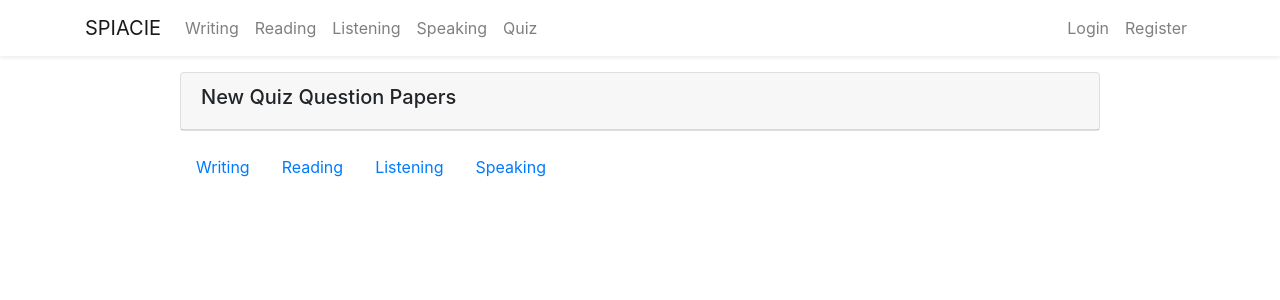
After one commit to Bevanwhite/IELTS_Question_paper_2, a Flask app: page /quiz/speak in a window 1280 px wide. The commit adds this page. Shown: the top 300 px of the page. Run offline with Flask 2, Linux system fonts and the light colour scheme; data that the repository does not hold is empty; parts of the project's set-up code (start-up, migrations or seed data) failed here and were passed over; some libraries are stand-ins or nearby versions.

Commit message:
quiz creation and view is done now have create the view of the question

```diff
--- a/flaskblog/__init__.py
+++ b/flaskblog/__init__.py
@@ -24,6 +24,7 @@ from flaskblog.posts.routes import posts
 from flaskblog.main.routes import main
 from flaskblog.writing.routes import writing
 from flaskblog.speaking.routes import speaking
+from flaskblog.quiz.routes import quiz
 
 app.register_blueprint(users)
 app.register_blueprint(posts)
@@ -32,3 +33,4 @@ app.register_blueprint(writing)
 app.register_blueprint(speaking)
 app.register_blueprint(reading)
 app.register_blueprint(listening)
+app.register_blueprint(quiz)
--- /dev/null
+++ b/flaskblog/quiz/routes.py
@@ -0,0 +1,54 @@
+from flask import render_template, Blueprint, flash, url_for, redirect, request, abort
+from flask_login import login_user, login_required, current_user
+from flaskblog import db
+from flaskblog.models import Quiz, Quiz_check, Quiz_radio, Quiz_short
+from flaskblog.quiz.forms import QuizCreationForm
+from datetime import datetime
+
+quiz = Blueprint('quiz', __name__)
+
+
+@quiz.route("/quiz/writing")
+def quiz_write():
+    #quiz = Quiz.query.all()
+    quizs = Quiz.query.filter(Quiz.toq == 'writing').all()
+    return render_template('quiz/quiz.html', quizs=quizs)
+
+
+@quiz.route("/quiz/reading")
+def quiz_read():
+    quizs = Quiz.query.filter(Quiz.toq == 'reading').all()
+    return render_template('quiz/read.html', quizs=quizs)
+
+
+@quiz.route("/quiz/listen")
+def quiz_listen():
+    quizs = Quiz.query.filter(Quiz.toq == 'listening').all()
+    return render_template('quiz/listen.html', quizs=quizs)
+
+
+@quiz.route("/quiz/speak")
+def quiz_speak():
+    quizs = Quiz.query.filter(Quiz.toq == 'speaking').all()
+    return render_template('quiz/speak.html', quizs=quizs)
+
+
+@quiz.route("/quiz/<int:writing_id>/writing")
+def quiz_writing(writing_id):
+    quiz = Quiz.query.get_or_404(writing_id)
+    return render_template('quiz/quiz_writing.html', quiz=quiz)
+
+
+@quiz.route("/quiz/new", methods=['GET', 'POST'])
+@login_required
+def new_quiz():
+    form = QuizCreationForm()
+    legend = "Creating Questions"
+    if form.validate_on_submit():
+        quiz = Quiz(name=form.name.data, noq=form.noq.data, toq=form.toq.data,
+                    quiz=current_user)
+        db.session.add(quiz)
+        db.session.commit()
+        flash('Your paper has created successfully !!!', 'success')
+        return redirect(url_for('main.home'))
+    return render_template('quiz/create_quiz.html', legend=legend, form=form)
--- a/flaskblog/templates/includes/_navbar.html
+++ b/flaskblog/templates/includes/_navbar.html
@@ -22,10 +22,17 @@
           <a class="nav-link" href="{{ url_for('reading.read')}}">Reading</a>
         </li>
         <li class="nav-item">
-          <a class="nav-link" href="{{ url_for('listening.listen')}}">Listening</a>
+          <a class="nav-link" href="{{ url_for('listening.listen')}}"
+            >Listening</a
+          >
         </li>
         <li class="nav-item">
-          <a class="nav-link" href="{{ url_for('speaking.speak') }}">Speaking</a>
+          <a class="nav-link" href="{{ url_for('speaking.speak') }}"
+            >Speaking</a
+          >
+        </li>
+        <li class="nav-item">
+          <a class="nav-link" href="{{ url_for('quiz.quiz_write') }}">Quiz</a>
         </li>
       </ul>
       <!-- Right Side Of Navbar -->
--- /dev/null
+++ b/flaskblog/templates/includes/_quiznavbar.html
@@ -0,0 +1,14 @@
+<ul class="nav nav-pills mb-3">
+  <li class="nav-item">
+    <a class="nav-link" href="{{ url_for('quiz.quiz_write')}}">Writing</a>
+  </li>
+  <li class="nav-item">
+    <a class="nav-link" href="{{ url_for('quiz.quiz_read')}}">Reading</a>
+  </li>
+  <li class="nav-item">
+    <a class="nav-link" href="{{ url_for('quiz.quiz_listen')}}">Listening</a>
+  </li>
+  <li class="nav-item">
+    <a class="nav-link" href="{{ url_for('quiz.quiz_speak')}}">Speaking</a>
+  </li>
+</ul>
--- /dev/null
+++ b/flaskblog/templates/quiz/quiz_writing.html
@@ -0,0 +1 @@
+{% extends 'layout.html' %} {% block content %} {% endblock content %}
--- /dev/null
+++ b/flaskblog/templates/quiz/speak.html
@@ -0,0 +1,35 @@
+{% extends 'layout.html' %} {% block content %}
+<div class="row justify-content-center mt-3">
+  <div class="col-md-10">
+    {% if current_user.is_authenticated %}
+    <div class="col-md-13 text-md-right mb-3">
+      <a type="button" class="btn btn-outline-primary btn-sm" href="/quiz/new">
+        + Question Paper
+      </a>
+    </div>
+    {% endif %}
+    <div class="card mb-3">
+      <div class="card-header">
+        <h5>New Quiz Question Papers</h5>
+      </div>
+    </div>
+    {% include 'includes/_quiznavbar.html' %} {% for quiz in quizs %}
+    <div class="list-group">
+      <a
+        href="{{ url_for('quiz.quiz_writing', writing_id=quiz.id)}}"
+        class="list-group-item list-group-item-action"
+      >
+        <div class="d-flex w-100 justify-content-between">
+          <h5 class="mb-1">{{ quiz.name }}</h5>
+          <small>
+            {{ quiz.quiz.username }} - {{quiz.date_posted.strftime('%Y-%m-%d')
+            }}</small
+          >
+        </div>
+      </a>
+    </div>
+    {% endfor %}
+  </div>
+</div>
+
+{% endblock content %}
--- a/flaskblog/users/forms.py
+++ b/flaskblog/users/forms.py
@@ -42,9 +42,9 @@ class LoginForm(FlaskForm):
 
 class UpdateAccountForm(FlaskForm):
     firstname = StringField('First Name', validators=[
-        DataRequired(), Length(min=5, max=15)])
+        DataRequired(), Length(min=4, max=15)])
     lastname = StringField('Last Name', validators=[
-        DataRequired(), Length(min=5, max=15)])
+        DataRequired(), Length(min=4, max=15)])
     username = StringField('Username', validators=[
                            DataRequired(), Length(min=4, max=20)])
     email = StringField('E-mail Address', validators=[DataRequired(), Email()])
```
Also changed, not shown: flaskblog/models.py (+73 -0 lines), flaskblog/quiz/forms.py (added, +20 -0 lines), flaskblog/templates/quiz/create_quiz.html (added, +54 -0 lines), flaskblog/templates/quiz/listen.html (added, +35 -0 lines), flaskblog/templates/quiz/quiz.html (added, +35 -0 lines), flaskblog/templates/quiz/read.html (added, +35 -0 lines), flaskblog/quiz/__init__.py (added), flaskblog/quiz/utils.py (added), 1 other file.
